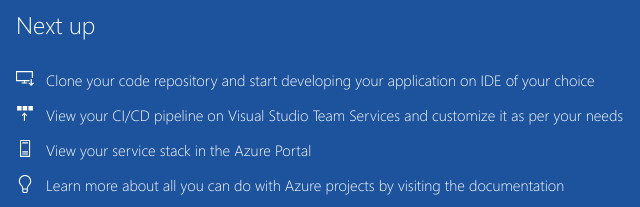
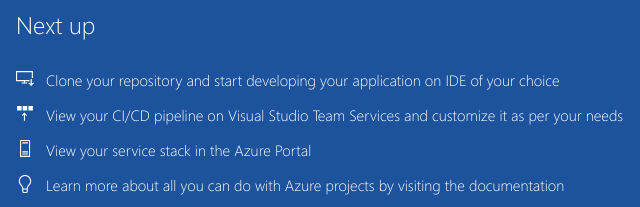
Before and after one commit to eNavneetAgarwal/edureka-devops-5, a plain HTML site: page sample-project/index.html in a window 1280 px wide. Shown: the part 590-797 px from the top of the page, 209-849 px from the left. Drawn offline with Linux system fonts and the light colour scheme.

Commit message:
Feature changes committed in index.html

```diff
--- a/sample-project/index.html
+++ b/sample-project/index.html
@@ -28,7 +28,7 @@
                             <div class="step-icon">
                                 <img src="img/cloneWhite.svg">
                             </div>
-                            <div class="step-text"><a href="https://go.microsoft.com/fwlink/?linkid=862409">Clone your code repository and start developing your application on IDE of your choice</a></div>
+                            <div class="step-text"><a href="https://go.microsoft.com/fwlink/?linkid=862409">Clone your repository and start developing your application on IDE of your choice</a></div>
                         </div>
                         <div class="step">
                             <div class="step-icon">
```
